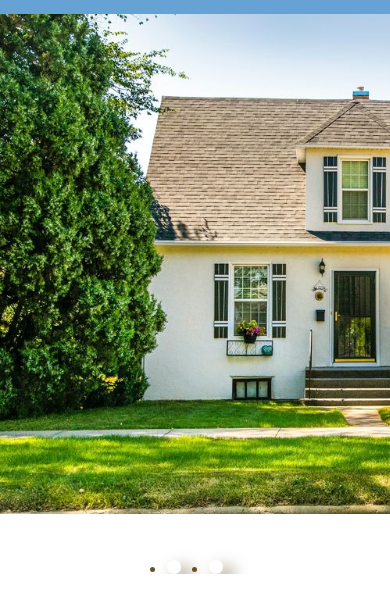
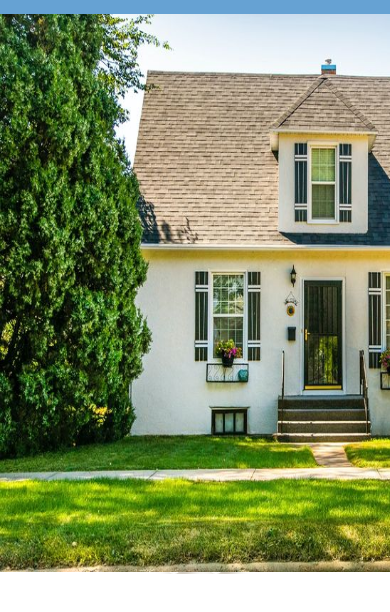
Before and after one commit to Fran2325/VentureGroupInternational, a plain HTML site: page index.html in a window 390 px wide. Shown: the part 66-678 px from the top of the page. Drawn offline with Linux system fonts and the light colour scheme.

Commit message:
nav y carrusel responsivo

```diff
--- a/index.html
+++ b/index.html
@@ -7,7 +7,6 @@
     <link rel="shortcut icon" href="./imagenes/1.png" type="image/x-icon">
     <title>Venture Group International</title>
     <link rel="stylesheet" type="text/css"  href="style.css">
-    <script defer src="app.js" ></script>
 </head>
 <body>
     <header class="contenedor">
@@ -84,7 +83,6 @@
             </div>
         </footer>    -->
     </main>
-
-    <!-- <script src="https://cdn.jsdelivr.net/npm/bootstrap@5.0.2/dist/js/bootstrap.bundle.min.js" integrity="sha384-MrcW6ZMFYlzcLA8Nl+NtUVF0sA7MsXsP1UyJoMp4YLEuNSfAP+JcXn/tWtIaxVXM" crossorigin="anonymous"></script> -->
+    <script defer src="app.js" ></script>
 </body>
 </html>
--- a/style.css
+++ b/style.css
@@ -148,15 +148,14 @@ nav{
 }
 .carrusel{
         width: 100%;
-        max-width:120em;
         padding:0;
         background-color: var(--color1);
         overflow: hidden;
 
-
     }
     .grande{
         width: 200%;
+        height: 500px;
         background-color: var(--color1);
         display: flex;
         flex-flow: row nowrap;
@@ -165,12 +164,12 @@ nav{
         padding: 0;
         transition: all 5s ease;
         transform: translateX(0%);
-        overflow: hidden;
     }
     .img1,.img2{
         width: 100%;
-        height: 500px;
+        height: 600px;
         min-height: 10vh;
+        margin-top: 1em;
         background-color: var(--color1);
     }
     .puntos{
@@ -277,5 +276,8 @@ nav{
         display: block;
         text-align: right;
     }
+    .img1{
+        width:683px;
+    }
 
 }
```
